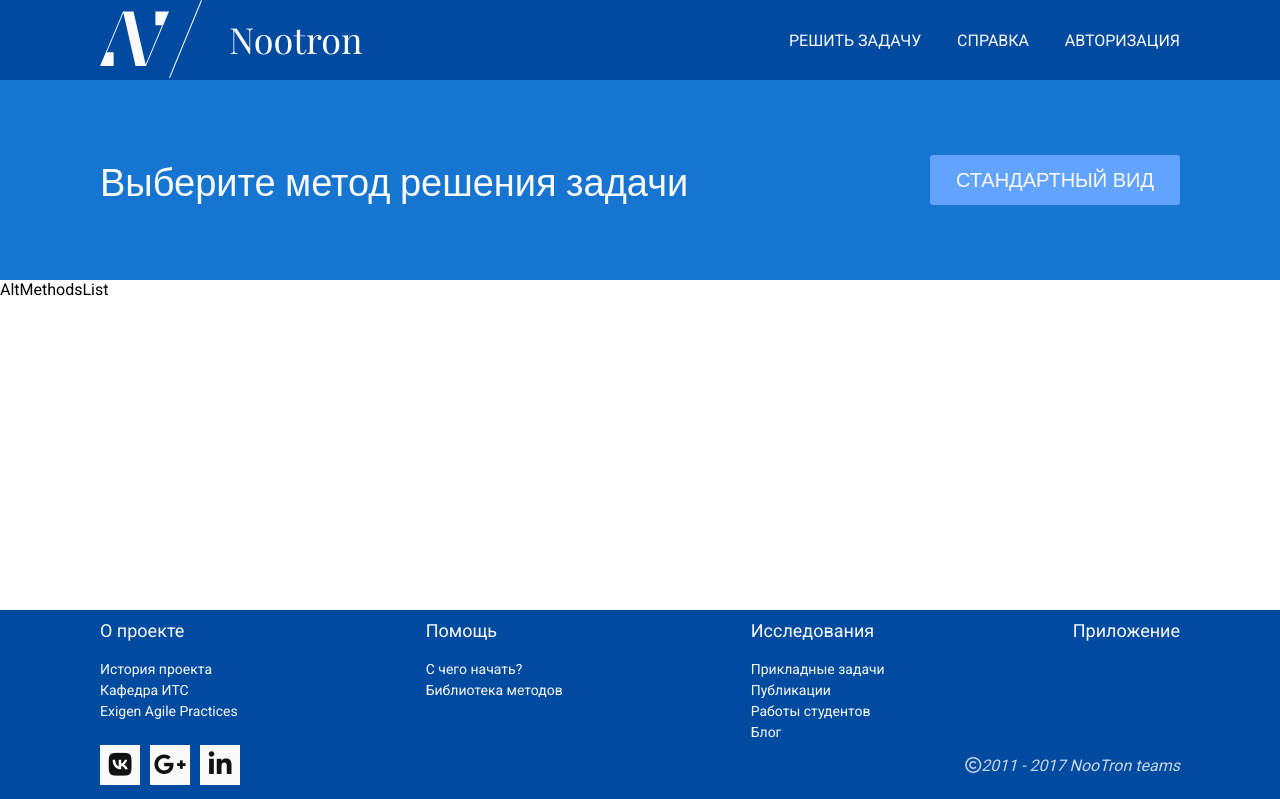
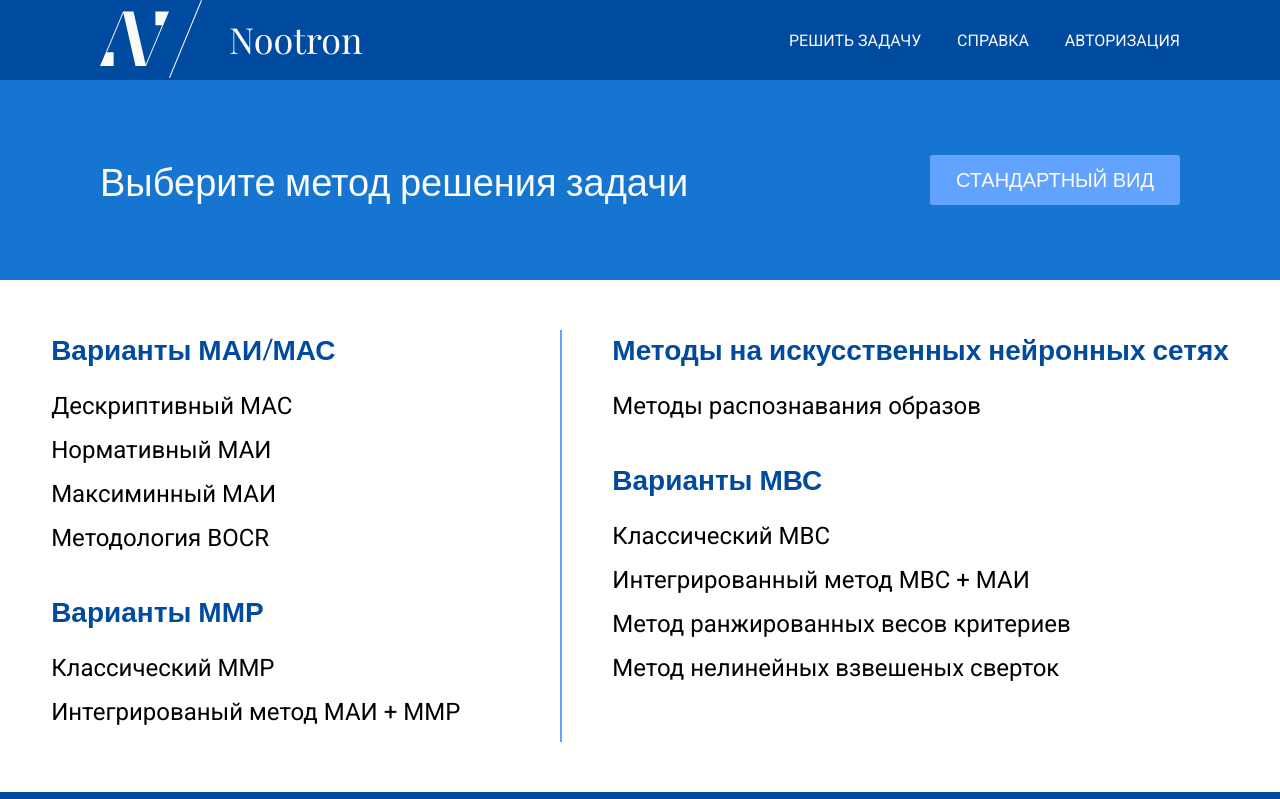
Before and after one commit to golah30/reactapp, a React app: page /methods in a window 1280 px wide. Both pictures are taken after a click on the button "РАСШИРЕННЫЙ ВИД". Shown: the top 799 px of the page. Built offline with nearby package versions, Linux system fonts and the light colour scheme.

Commit message:
added alternative methods page view

```diff
--- a/src/components/Methods/AltMethodsList.js
+++ b/src/components/Methods/AltMethodsList.js
@@ -1,10 +1,143 @@
 import React, { PureComponent } from 'react';
-// import styled from 'styled-components';
+import styled from 'styled-components';
+import Method from './Method';
 
 class AltMethodsList extends PureComponent {
+  state = {
+    maiAndMvs: [
+      { title: 'Дескриптивный МАС', route: '' },
+      { title: 'Нормативный МАИ', route: '' },
+      { title: 'Максиминный МАИ', route: '' },
+      { title: 'Методология BOCR', route: '' }
+    ],
+    ai: [{ title: 'Методы распознавания образов', route: '' }],
+    mmr: [
+      { title: 'Классический ММР', route: '' },
+      { title: 'Интегрированый метод МАИ + ММР', route: '' }
+    ],
+    mvs: [
+      { title: 'Классический МВС', route: '' },
+      { title: 'Интегрированный метод МВС + МАИ', route: '' },
+      { title: 'Метод ранжированных весов критериев', route: '' },
+      { title: 'Метод нелинейных взвешеных сверток', route: '' }
+    ]
+  };
   render() {
-    return <div>AltMethodsList</div>;
+    const { maiAndMvs, ai, mmr, mvs } = this.state;
+    return (
+      <AltMethods>
+        <Left>
+          <MaiMvs>
+            <Title>Варианты МАИ/МАС</Title>
+            <List>
+              {maiAndMvs !== 0
+                ? maiAndMvs.map((method, key) => (
+                    <StyledMethod
+                      key={key}
+                      title={method.title}
+                      route={method.route}
+                      alt={true}
+                    />
+                  ))
+                : null}
+            </List>
+          </MaiMvs>
+          <Mmr>
+            <Title>Варианты ММР</Title>
+            <List>
+              {mmr !== 0
+                ? mmr.map((method, key) => (
+                    <StyledMethod
+                      key={key}
+                      title={method.title}
+                      route={method.route}
+                      alt={true}
+                    />
+                  ))
+                : null}
+            </List>
+          </Mmr>
+        </Left>
+        <Right>
+          <Ai>
+            <Title>Методы на искусственных нейронных сетях</Title>
+            <List>
+              {ai !== 0
+                ? ai.map((method, key) => (
+                    <StyledMethod
+                      key={key}
+                      title={method.title}
+                      route={method.route}
+                      alt={true}
+                    />
+                  ))
+                : null}
+            </List>
+          </Ai>
+          <Mvs>
+            <Title>Варианты МВС</Title>
+            <List>
+              {mvs !== 0
+                ? mvs.map((method, key) => (
+                    <StyledMethod
+                      key={key}
+                      title={method.title}
+                      route={method.route}
+                      alt={true}
+                    />
+                  ))
+                : null}
+            </List>
+          </Mvs>
+        </Right>
+      </AltMethods>
+    );
   }
 }
 
+const AltMethods = styled.div`
+  padding: 50px 0 240px 0;
+  display: flex;
+  flex-flow: row nowrap;
+  justify-content: center;
+  align-items: flex-start;
+`;
+
+const Left = styled.div`
+  padding-right: 100px;
+  border-right: 2px solid #62a3ff;
+`;
+const Right = styled.div`
+  margin-left: 50px;
+`;
+
+const MaiMvs = styled.div`
+  margin-bottom: 40px;
+`;
+const Mmr = styled.div``;
+const Ai = styled.div`
+  margin-bottom: 40px;
+`;
+const Mvs = styled.div``;
+const Title = styled.h2`
+  margin: 0;
+  padding: 0;
+  margin-bottom: 25px;
+  color: #004a9f;
+  font-size: 28px;
+  font-family: 'Playfair Display', sans-serif;
+`;
+const List = styled.ul`
+  padding: 0;
+  margin: 0;
+  list-style: none;
+`;
+const StyledMethod = styled(Method)`
+  font-size: 24px;
+  margin-bottom: 16px;
+  transition: color 0.5s;
+  &:hover {
+    color: #ba2635;
+  }
+`;
 export default AltMethodsList;
--- a/src/components/Methods/Method.js
+++ b/src/components/Methods/Method.js
@@ -4,10 +4,12 @@ import styled from 'styled-components';
 
 class Method extends PureComponent {
   render() {
-    const { title, caption, img, route, help, alt } = this.props;
+    const { title, caption, img, route, help, alt, className } = this.props;
 
     return alt ? (
-      <div>alt</div>
+      <li className={className}>
+        <AltLink to={route ? route : ''}>{title}</AltLink>
+      </li>
     ) : (
       <Item>
         <Container>
@@ -27,6 +29,10 @@ class Method extends PureComponent {
   }
 }
 
+const AltLink = styled(Link)`
+  text-decoration: none;
+  color: inherit;
+`;
 const Item = styled.li`
   padding: 24.5px 0;
   border-bottom: 1px solid #95989a;
--- a/src/components/Methods/MethodsList.js
+++ b/src/components/Methods/MethodsList.js
@@ -1,41 +1,14 @@
 import React, { PureComponent } from 'react';
 import Method from './Method';
 import styled from 'styled-components';
-import mai from '../../assets/img/methods/mai.svg';
-import maiabs from '../../assets/img/methods/maiabs.svg';
+import methodsData from './methodsData';
 
 class MethodsList extends PureComponent {
-  state = {
-    methods: [
-      {
-        id: 1,
-        title: 'Метод Анализа Иерархий (МАИ)',
-        caption: `В 70-80-е годы американский учёный Т.Л. Саати разработал и развил
-      "иерархический аналитический процесс" (analytic hierarchy process,
-      AHP) – мощный метод сопоставительного анализа и ранжирования
-      объектов, характеризующихся наборами...`,
-        img: mai,
-        route: 'mai',
-        helplink: '#'
-      },
-      {
-        id: 2,
-        title: 'МАИ в абсолютных измерениях',
-        caption: `Метод анализа иерархий(МАИ) в абсолютный измерениях проявляется
-      в использовании экспертных суджений для создания шкалы
-      интенсивностей (лингвистических стандартов), которую можно
-      применить...`,
-        img: maiabs,
-        route: 'maiabs',
-        helplink: '#'
-      }
-    ]
-  };
   render() {
     return (
       <List>
-        {this.state.methods.length !== 0
-          ? this.state.methods.map((method, key) => (
+        {methodsData !== 0
+          ? methodsData.map((method, key) => (
               <Method
                 key={key}
                 title={method.title}
@@ -58,6 +31,7 @@ const List = styled.ul`
   list-style: none;
   margin: 0;
   padding: 0;
+  padding-bottom: 190px;
 `;
 
 export default MethodsList;
--- /dev/null
+++ b/src/components/Methods/methodsData.js
@@ -0,0 +1,117 @@
+import mai from '../../assets/img/methods/mai.svg';
+import maiabs from '../../assets/img/methods/maiabs.svg';
+import mvs from '../../assets/img/methods/mvs.svg';
+import mmr from '../../assets/img/methods/mmr.svg';
+import mas from '../../assets/img/methods/mas.svg';
+import bocr from '../../assets/img/methods/bocr.svg';
+import maimmr from '../../assets/img/methods/maimmr.svg';
+import mro from '../../assets/img/methods/mro.svg';
+import mrvo from '../../assets/img/methods/mrvo.svg';
+import mvsmai from '../../assets/img/methods/mvsmai.svg';
+
+export default [
+  {
+    id: 1,
+    title: 'Метод Анализа Иерархий (МАИ)',
+    caption: `В 70-80-е годы американский учёный Т.Л. Саати разработал и развил
+    "иерархический аналитический процесс" (analytic hierarchy process,
+    AHP) – мощный метод сопоставительного анализа и ранжирования
+    объектов, характеризующихся наборами...`,
+    img: mai,
+    route: 'mai',
+    helplink: '#'
+  },
+  {
+    id: 2,
+    title: 'МАИ в абсолютных измерениях',
+    caption: `Метод анализа иерархий(МАИ) в абсолютный измерениях проявляется
+    в использовании экспертных суджений для создания шкалы
+    интенсивностей (лингвистических стандартов), которую можно
+    применить...`,
+    img: maiabs,
+    route: 'maiabs',
+    helplink: '#'
+  },
+  {
+    id: 3,
+    title: 'Метод Взвешенных Сумм',
+    caption: `Метод взвешенных сумм позволяет работать с большим количеством
+критериев сложной иерархической структуры и большим количеством
+сравниваемых объектов. Обычно используется для составления
+рейтингов и классификации...`,
+    img: mvs,
+    route: 'wsm',
+    helplink: '#'
+  },
+  {
+    id: 4,
+    title: 'Метод Матрицы Решений (ММР)',
+    caption: `Метод матрицы решений в отличие от «статичных» МАИ и МВС позволяет
+учитывать так называемые «варианты внешних условий», относящиеся к
+прогнозируемому будущему...`,
+    img: mmr,
+    route: 'dmm',
+    helplink: '#'
+  },
+  {
+    id: 5,
+    title: 'Метод Анализа Сетей (МАС)',
+    caption: `Метод анализа сетей (МАС) разработан Т.Л. Саати, это – развитие метода
+анализа иерархий. МАС позволяет исследовать влияния в сетевых структурах
+и в иерархиях с горизонтальными и обратными связями...`,
+    img: mas,
+    route: 'anp',
+    helplink: '#'
+  },
+  {
+    id: 6,
+    title: 'Методология BOCR',
+    caption: `Методология BOCR применяется для оценки эффективности проектов.
+Характерной чертой данной методологии является...`,
+    img: bocr,
+    route: 'bocr',
+    helplink: '#'
+  },
+  {
+    id: 7,
+    title: 'Интегрированный метод МАИ + ММР',
+    caption: `В объединённом методе решение ищется с использованием нескольких
+критериев (правил) метода матрицы решений (ММР). Тем самым
+устраняется главная проблема ММР – выбор лучшего критерия...`,
+    img: maimmr,
+    route: 'maimmr',
+    helplink: '#'
+  },
+  {
+    id: 8,
+    title: 'Метод распознавания образов (МРО)',
+    caption: `Метод распознавания образов (МРО) основан на следующей идее:
+обучение модели проблемы сравнения альтернатив на введенных
+образах классов идеала («идеальная» альтернатива) и антиидеала
+с использованием...`,
+    img: mro,
+    route: 'mro',
+    helplink: '#'
+  },
+  {
+    id: 9,
+    title: 'Метод ранжированных весов критериев',
+    caption: `Метод ранжированных весов критериев является, по сути частным случаем
+метода взвешенных сумм. В нем используются те же формулы расчета
+рейтинга, эксперт только ранжирует критерии по важности - от
+важнейшего до менее важных.`,
+    img: mrvo,
+    route: 'mrvo',
+    helplink: '#'
+  },
+  {
+    id: 10,
+    title: 'Интегрированный метод МВС+МАИ',
+    caption: `Интегрированние метода взвешенных сумм и метода анализа иерархий
+позволяет решить основной недостаток МВС – проблему согласованного
+определения весов критериев.`,
+    img: mvsmai,
+    route: 'mvsmai',
+    helplink: '#'
+  }
+];
--- a/src/index.css
+++ b/src/index.css
@@ -7,9 +7,9 @@ body {
   margin: 0;
   padding: 0;
   font-family: 'Roboto', 'Playfair Display', sans-serif;
-  position: relative;
 }
 #root {
   width: 100%;
-  height: 100%;
+  min-height: 100%;
+  position: relative;
 }
```
